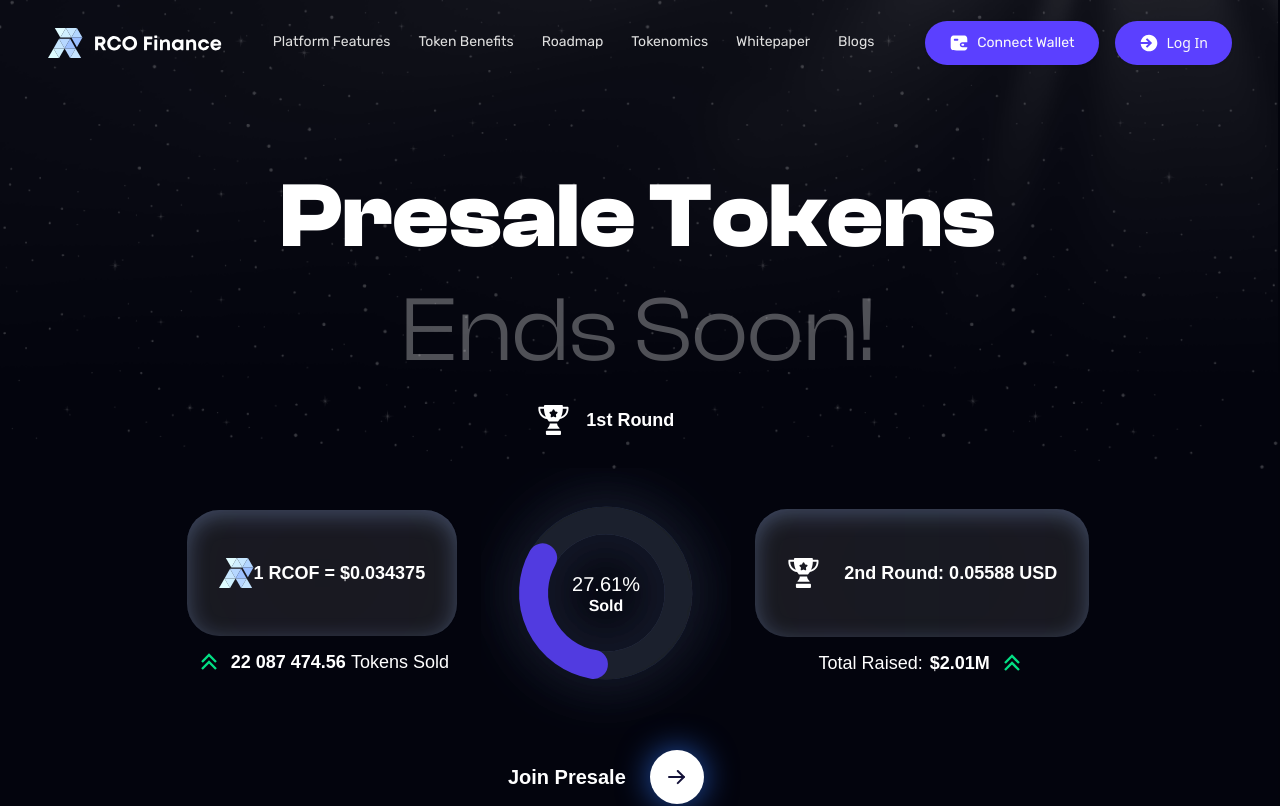
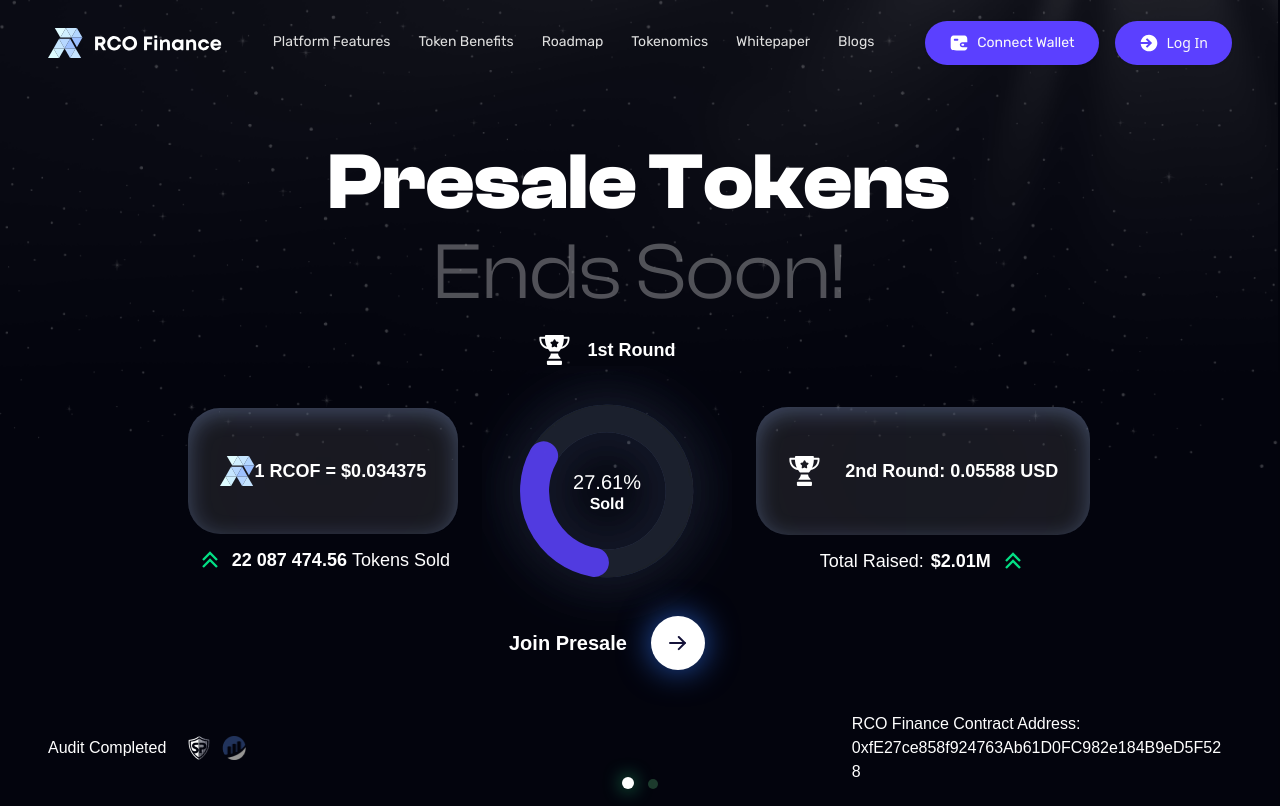
Before and after one commit to technlogigithub/RCO-Finance, a React (Vite) app: page / in a window 1280 px wide. Shown: the top 806 px of the page. Built offline with nearby package versions, Linux system fonts and the light colour scheme; a web font is replaced by a local one.

Commit message:
worked on slider

```diff
--- a/src/components/LandingPage/Banner.tsx
+++ b/src/components/LandingPage/Banner.tsx
@@ -26,79 +26,37 @@ const Banner = () => {
     <div className="">
       <OwlCarousel
         className="owl-theme section"
-        loop={true}
-        margin={20}
-        autoplay={true}
+        loop={false}
+        margin={0}
+        autoplay={false}
         {...options}
       >
         {/* Carousel items */}
-        <div className="flex items-center bg-hero-pattern w-full  h-[975px] sm:h-[1140px] lg:h-[800px] xl:h-[900px] 2xl:h-[1080px] bg-top bg-cover bg-no-repeat">
-          <div className="flex items-center px-5 md:px-10 lg:px-12 lgg:px-16 2xl:px-20 pt-16 2xl:pt-40 max-lg:flex-wrap max-lg:justify-center">
-            <div className="text-white lg:basis-3/5 max-2xl:pr-6 max-lg:order-2 max-lg:mt-14 max-lg:text-center">
-              <h1 className="mb-2 font-clashDisplay-regular">
-                Advanced <span className="font-clashDisplay-bold"> AI</span>{" "}
-                <br />
-                Powered DeFi <br />
-                <span className="font-clashDisplay-bold text-white/30">
-                  Trading Platform
-                </span>
-              </h1>
-              <p className="pb-4 pt-6">
-                Experience advanced AI & ML powered investing like never before
-                with our fully automated AI-powered robo advisor
-              </p>
-              <p>
-                Easily convert your crypto into ETFs, Derivatives and other
-                Real-World Assets
-              </p>
-              <div className="mt-12 sm:mt-16 max-lg:flex max-lg:justify-center">
-                <GlobalButton title="Join Now" icon={<IconRightArrow />} />
-              </div>
-            </div>
-            <div className="lg:basis-2/5 max-lg:flex justify-center max-lg:w-full">
-              {/* <img src="./AI_Img.png" alt="banner_img" /> */}
-              <video
-                className="w-full h-full rounded-[32px] max-sm:h-80 max-lg:h-96"
-                src="/video/banner_AI.mp4"
-                controls
-                autoPlay
-                loop
-                muted
-                playsInline
-              ></video>
-            </div>
-          </div>
-        </div>
-
-        <div className="pb-4 bg-hero-pattern w-full h-[975px] sm:h-[1140px] xl:h-[900px] 2xl:h-[1080px] bg-top bg-cover bg-no-repeat">
-          <div className="px-5 md:px-10 lg:px-12 lgg:px-16 2xl:px-20 pt-28 xl:pt-40">
-            <div className="text-white max-w-[1150px] mx-auto text-center flex flex-col items-center">
+        {/* Second Slide  */}
+        <div className="bg-hero-pattern w-full bg-top bg-cover bg-no-repeat h-screen">
+          <div className="px-5 md:px-10 lg:px-12 lgg:px-16 2xl:px-20 pt-20 xl:pt-28 h-full flex flex-col justify-center pb-4">
+            <div className="text-white max-w-[1150px] mx-auto text-center flex flex-col items-center flex-grow justify-center">
               <h1 className="font-clashDisplay-bold">
                 Presale Tokens <br />
                 <span className="font-clashDisplay-regular text-white/30">
                   Ends Soon!
                 </span>
               </h1>
-              <div className="flex flex-col items-center mt-8 sm:mt-20  lg:mt-4 mb-4 2xl:my-8">
-                <div className="flex items-center gap-4 lg:-ml-16">
+              <div className="flex flex-col items-center mt-4 min-[1360px]:mt-16 mb-4 2xl:my-8">
+                <div className="flex items-center gap-4 lg:-ml-16 max-lg:-mb-4">
                   <IconTrophy />
                   <p className="font-24">1st Round</p>
                 </div>
-                <div className="flex items-center gap-6 my-4 lg:my-8 max-lg:flex-wrap max-lg:justify-center">
-                  <div className="lg:hidden  max-lg:basis-full max-lg:-mb-16">
-                    {/* <img
-                      src="/first_round.png"
-                      alt="first round"
-                      className="!w-[200px] h-[200px] mx-auto"
-                    /> */}
-                    <RadialBarChart/>
+                <div className="flex items-center gap-6 min-[1681px]:my-8 max-lg:flex-wrap max-lg:justify-center">
+                  <div className="lgg:hidden  max-lgg:basis-full max-lgg:-mb-16">
+                    <RadialBarChart />
                   </div>
                   <div className="flex flex-col items-center max-sm:w-full">
                     <div className="flex items-center gap-4 sm:gap-6 lg:gap-0 px-8 py-4 sm:py-6 lg:py-12 bg-secondary/10 bannerBtnShadow rounded-[32px] max-sm:flex-row max-lg:flex-col max-lg:min-w-72 max-sm:w-full max-sm:justify-center">
-                      <IconLaywer className="max-sm:w-5 max-sm:h-5"/>
+                      <IconLaywer className="max-sm:w-5 max-sm:h-5" />
                       <p className="font-24">1 RCOF = $0.034375</p>
                     </div>
-                    <div className="hidden lg:flex 2xl:hidden items-center gap-2 mt-3">
+                    <div className="hidden lgg:flex 2xl:hidden items-center gap-2 mt-3">
                       <IconUpArrow />
                       <p className="font-24">
                         22 087 474.56{" "}
@@ -106,17 +64,17 @@ const Banner = () => {
                       </p>
                     </div>
                   </div>
-                  <div className="max-lg:hidden w-[250px] h-[250px]">
+                  <div className="max-lgg:hidden w-[250px] h-[250px]">
                     {/* <img src="/first_round.png" alt="first round" /> */}
 
-                    <RadialBarChart/>
+                    <RadialBarChart />
                   </div>
                   <div className="flex flex-col items-center max-sm:w-full">
                     <div className="flex items-center gap-4 sm:gap-6 px-8 py-4 sm:py-6 lg:py-12 bg-secondary/10 bannerBtnShadow rounded-[32px] max-sm:flex-row max-lg:flex-col max-lg:min-w-72 max-sm:w-full max-sm:justify-center">
-                      <IconTrophy className="max-sm:w-5 max-sm:h-5"/>
+                      <IconTrophy className="max-sm:w-5 max-sm:h-5" />
                       <p className="font-24">2nd Round: 0.05588 USD</p>
                     </div>
-                    <div className="hidden lg:flex 2xl:hidden items-center gap-2 mt-3">
+                    <div className="hidden lgg:flex 2xl:hidden items-center gap-2 mt-3">
                       <p className="text-lg font-normal">
                         Total Raised:{" "}
                         <span className="font-24 pl-0.5">$2.01M</span>
@@ -132,7 +90,7 @@ const Banner = () => {
                   />
                 </div>
               </div>
-              <div className="flex lg:hidden 2xl:flex items-center flex-col max-sm:mt-0 max-lg:mt-10">
+              <div className="flex lgg:hidden 2xl:flex items-center flex-col max-sm:mt-0 max-lg:mt-10">
                 <div className="flex items-center gap-2 mb-3 lg:-ml-20">
                   <IconUpArrow />
                   <p className="font-24">
@@ -148,7 +106,7 @@ const Banner = () => {
                 </div>
               </div>
             </div>
-            <div className="flex justify-between mt-10 lg:mt-6 2xl:mt-14 text-white items-center max-sm:flex-col">
+            <div className="flex justify-between md:mt-6 lg:mt-0 2xl:mt-14 text-white items-center max-sm:flex-col">
               <div className="flex gap-3 mr-4 max-sm:order-2 max-sm:mt-3">
                 <p className="min-w-32 max-sm:text-xs">Audit Completed</p>
                 <img
@@ -162,7 +120,7 @@ const Banner = () => {
                   className="!w-6 h-6"
                 />
               </div>
-              <div className="max-sm:max-w-full max-2xl:max-w-[378px] max-lg:max-w-[218px] break-words">
+              <div className="max-sm:max-w-full max-2xl:max-w-[378px] max-lgg:max-w-[218px] break-words">
                 <p className="max-sm:text-xs max-sm:text-center">
                   RCO Finance Contract Address:
                   0xfE27ce858f924763Ab61D0FC982e184B9eD5F528
@@ -171,9 +129,9 @@ const Banner = () => {
             </div>
           </div>
         </div>
-
-        <div className="flex items-center pb-4 bg-hero-pattern-three w-full  h-[975px] sm:h-[1140px] xl:h-[900px] 2xl:h-[1080px] bg-top bg-cover bg-no-repeat max-sm:mt-0 max-lg:-mt-[280px]">
-          <div className="text-white max-w-[1150px] mx-auto text-center flex flex-col items-center px-5 md:px-10 lg:px-12 lgg:px-16 2xl:px-20 sm:pt-28 xl:pt-40">
+        {/* Third Slide */}
+        <div className="flex items-center pb-4 bg-hero-pattern-three w-full h-screen xl:bg-contain bg-center bg-no-repeat">
+          <div className="text-white max-w-[1150px] mx-auto text-center flex flex-col items-center px-5 md:px-10 lg:px-12 lgg:px-16 2xl:px-20 pt-20 xl:pt-28 h-full justify-center">
             <h1 className="font-clashDisplay-bold capitalize">
               Beta platform <br />
               <span className="font-clashDisplay-regular text-white/30">
--- a/src/index.css
+++ b/src/index.css
@@ -94,7 +94,7 @@
   @apply overflow-hidden
 }
 h1{
-  @apply leading-10 sm:leading-[66px] lg:leading-[80px] xl:leading-[114px] 2xl:leading-[135px] text-[32px] sm:text-[54px] lg:text-[64px] xl:text-[92px] 2xl:text-[110px]
+  @apply leading-10 sm:leading-[66px] lg:leading-[80px] xl:leading-[90px] min-[1681px]:leading-[125px] text-[32px] sm:text-[54px] lg:text-[64px] xl:text-[80px] min-[1681px]:text-[110px]
 }
 h2{
   @apply leading-[30px] sm:leading-[60px] 2xl:leading-[74px] text-2xl sm:text-[48px] 2xl:text-[60px];
--- a/tailwind.config.js
+++ b/tailwind.config.js
@@ -52,6 +52,7 @@ export default {
 		  screens:{
 			lgg:"1365px",
 			lg:"1199px",
+			lgg:"1024px",
 			xmd:"980px",
 			'min-1100': '1100px',
 		  }
```
